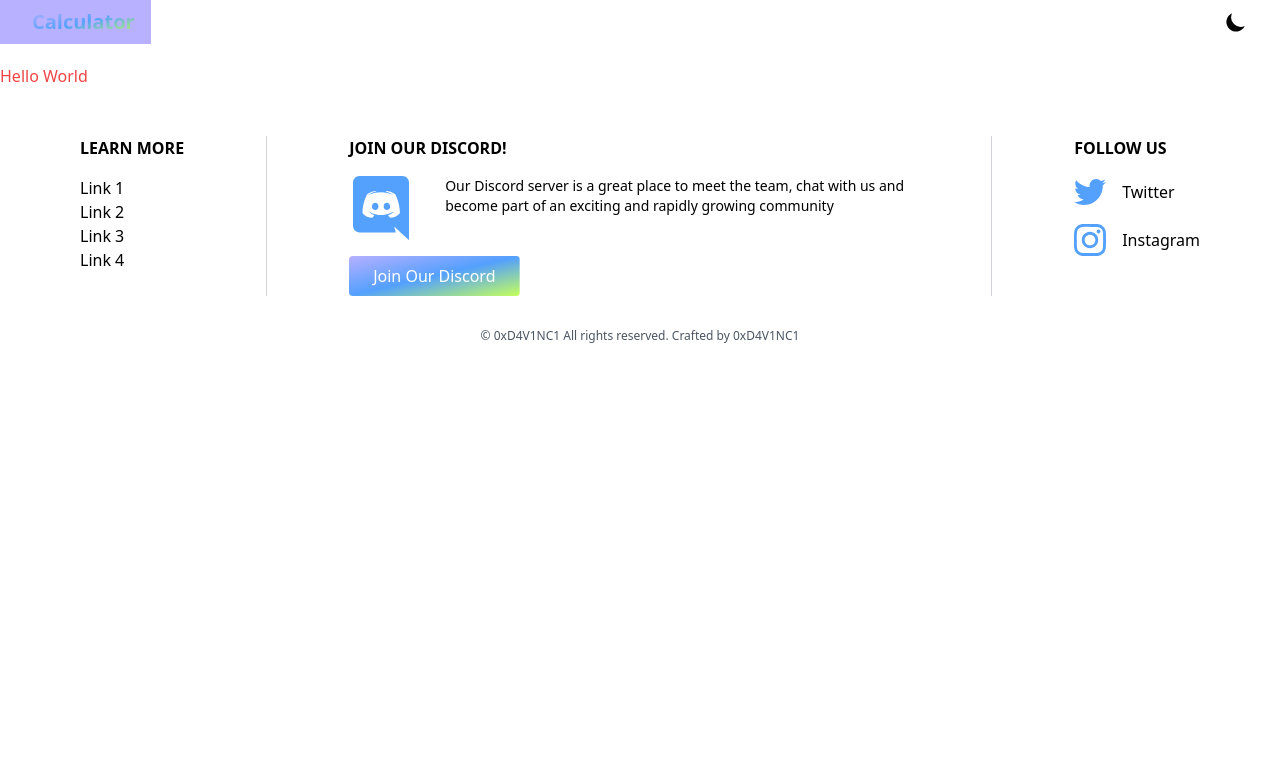
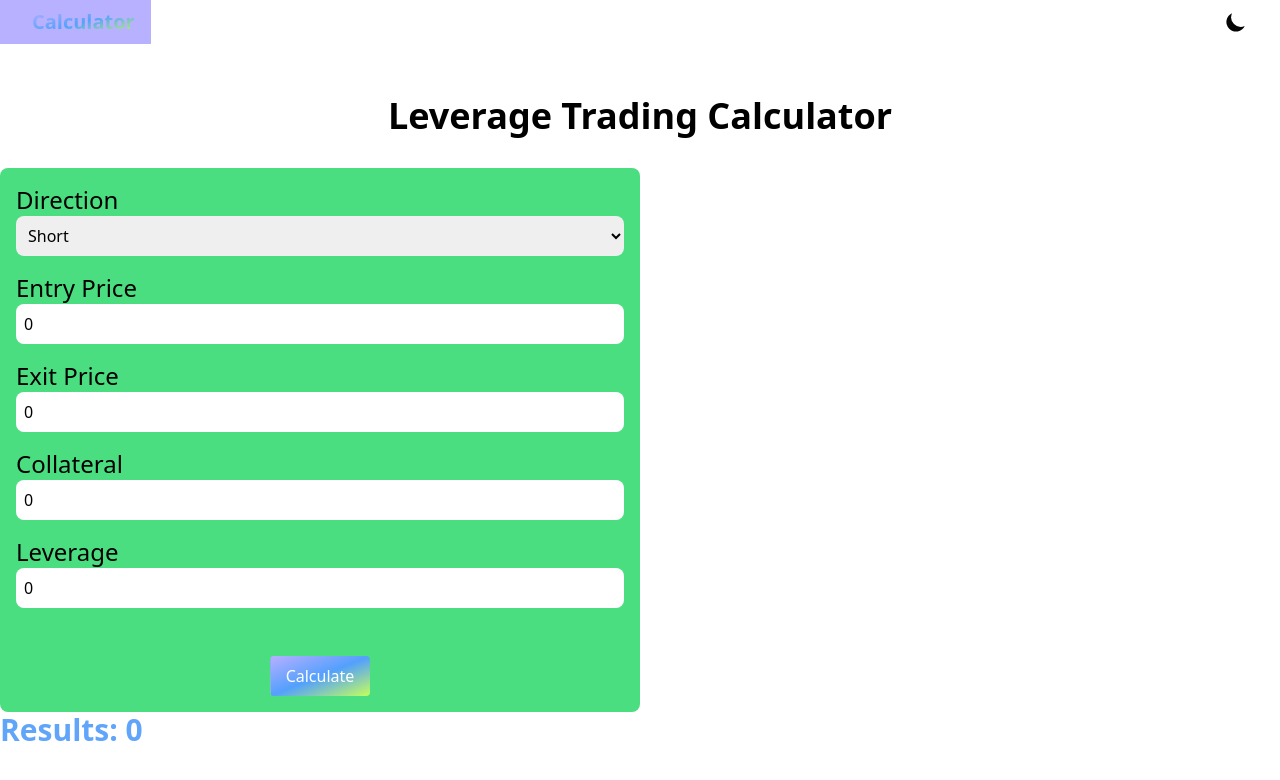
Before and after one commit to 0xD4V1NC1/leverage-trading-calculator, a Next.js app: page / in a window 1280 px wide. Shown: the top 780 px of the page. Built offline with nearby package versions, Linux system fonts and the light colour scheme.

Commit message:
stashing changes

```diff
--- /dev/null
+++ b/components/Components/Calculator.tsx
@@ -0,0 +1,117 @@
+import React, { useState } from 'react';
+import {
+  Formik, Field, Form, ErrorMessage,
+} from 'formik';
+import * as Yup from 'yup';
+import Button from '../UI/Button';
+
+type Direction = 'short' | 'long';
+
+const CalculatorSchema = Yup.object().shape({
+  direction: Yup.mixed<Direction>().oneOf(['short', 'long']).required('This field is required'),
+  'entry-price': Yup.number().typeError('you must specify a number').required('This field is required'),
+  'exit-price': Yup.number().typeError('you must specify a number').required('This field is required'),
+  collateral: Yup.number().typeError('you must specify a number').required('This field is required'),
+  leverage: Yup.number().typeError('you must specify a number').required('This field is required'),
+});
+
+const Calculator = () => {
+  const [results, setResults] = useState<number>(0);
+  const sectionGroupClasses = 'grid grid-col-2 mb-4';
+  const labelClasses = 'text-2xl text-semibold text-black dark:text-white mr-4';
+  const fieldClasses = 'rounded-lg p-2';
+  const errorMsgClasses = 'text-red-500';
+
+  const handleCalculate = (values: any) => {
+    console.log('values:', values);
+    const total = values['entry-price'] + values['exit-price'];
+    setResults(total);
+    // alert(JSON.stringify(values, null, 2));
+    alert(total);
+  };
+  return (
+    <div className="flex flex-col w-full">
+      <Formik
+        initialValues={{
+          direction: 'short',
+          'entry-price': 0,
+          'exit-price': 0,
+          collateral: 0,
+          leverage: 0,
+        }}
+        onSubmit={(values) => handleCalculate(values)}
+        validationSchema={CalculatorSchema}
+      >
+        <Form className="flex flex-col justify-center bg-green-400 p-4 rounded-lg w-1/2">
+          <div id="direction-group" className={sectionGroupClasses}>
+            <label className={labelClasses} htmlFor="direction">
+              Direction
+            </label>
+            {/* <Field className={fieldClasses} id="direction" name="direction" /> */}
+            <Field className={fieldClasses} as="select" name="direction">
+              <option value="short">Short</option>
+              <option value="long">Long</option>
+            </Field>
+            <ErrorMessage component="a" className={errorMsgClasses} name="direction" />
+          </div>
+
+          <div id="entry-price-group" className={sectionGroupClasses}>
+            <label className={labelClasses} htmlFor="entry-price">
+              Entry Price
+            </label>
+            <Field className={fieldClasses} id="entry-price" name="entry-price" type="number" />
+            <ErrorMessage component="a" className={errorMsgClasses} name="entry-price" />
+          </div>
+
+          <div id="exit-price-group" className={sectionGroupClasses}>
+            <label className={labelClasses} htmlFor="exit-price">
+              Exit Price
+            </label>
+            <Field className={fieldClasses} id="exit-price" name="exit-price" type="number" />
+            <ErrorMessage
+              component="a"
+              className={errorMsgClasses}
+              name="exit-price"
+            />
+          </div>
+
+          <div id="collateral-group" className={sectionGroupClasses}>
+            <label className={labelClasses} htmlFor="collateral">
+              Collateral
+            </label>
+            <Field className={fieldClasses} id="collateral" name="collateral" type="number" />
+            <ErrorMessage
+              component="a"
+              className={errorMsgClasses}
+              name="collateral"
+            />
+          </div>
+
+          <div id="leverage-group" className={sectionGroupClasses}>
+            <label className={labelClasses} htmlFor="leverage">
+              Leverage
+            </label>
+            <Field className={fieldClasses} id="leverage" name="leverage" type="number" />
+            <ErrorMessage
+              component="a"
+              className={errorMsgClasses}
+              name="leverage"
+            />
+          </div>
+
+          <div className="mt-8 flex justify-center">
+            <Button type="submit" className="py-2 px-4" text="Calculate" ariaLabel="calculate" color="primary" />
+          </div>
+        </Form>
+      </Formik>
+      <div className="text-3xl font-bold text-blue-400">
+        <p>
+          Results:
+          {' '}
+          {results}
+        </p>
+      </div>
+    </div>
+  );
+};
+export default Calculator;
--- /dev/null
+++ b/components/UI/Container.tsx
@@ -0,0 +1,38 @@
+import React from 'react';
+import ContainerInterface from '../../interfaces/ContainerInterface';
+
+const Container = ({
+  margin, padding, className, children,
+}: ContainerInterface) => {
+  let p = '';
+  let m = '';
+
+  if (padding === 'small') {
+    p = 'px-1';
+  } else if (padding === 'medium') {
+    p = 'px-2';
+  } else if (padding === 'large') {
+    p = 'px-4 md:px-8';
+  } else if (padding === 'xlarge') {
+    p = 'px-4 md:px-12';
+  } else if (padding === 'none') {
+    p = 'px-0';
+  }
+
+  if (margin === 'xsmall') {
+    m = 'my-2';
+  } else if (margin === 'small') {
+    m = 'my-4';
+  } else if (margin === 'medium') {
+    m = 'my-4 md:my-8';
+  } else if (margin === 'large') {
+    m = 'my-12 md:my-24';
+  } else if (margin === 'xlarge') {
+    m = 'my-24 md:my-48';
+  } else if (margin === 'none') {
+    m = 'my-0';
+  }
+  return <div className={`container mx-auto ${p} ${m} ${className || ''}`}>{children}</div>;
+};
+
+export default Container;
--- /dev/null
+++ b/interfaces/ContainerInterface.tsx
@@ -0,0 +1,8 @@
+import React, { ReactNode } from 'react';
+
+export default interface ContainerInterface {
+    margin?: string;
+    padding?: string;
+    className?: string;
+    children: ReactNode;
+};
--- a/package.json
+++ b/package.json
@@ -9,11 +9,13 @@
     "lint": "next lint"
   },
   "dependencies": {
+    "formik": "^2.2.9",
     "next": "12.2.4-canary.8",
     "react": "^18.2.0",
     "react-dom": "^18.2.0",
     "react-focus-lock": "^2.9.1",
-    "uuid": "^8.3.2"
+    "uuid": "^8.3.2",
+    "yup": "^0.32.11"
   },
   "devDependencies": {
     "@types/node": "18.6.3",
--- a/pages/index.tsx
+++ b/pages/index.tsx
@@ -1,22 +1,23 @@
-/* eslint-disable @typescript-eslint/no-unused-vars */
-import React, { useState } from 'react';
+import React from 'react';
 import type { NextPage } from 'next';
 import Layout from '../components/Layout/Layout';
+import Container from '../components/UI/Container';
+import Calculator from '../components/Components/Calculator';
 
-const Home: NextPage = () => {
-  const [leverage, setLeverage] = useState<number>(0);
-  const [collateral, setCollateral] = useState<number>(0);
-  const [entryPrice, setEntryPrice] = useState<number>(0);
-  const [exitPrice, setExitPrice] = useState<number>(0);
-  const [tradeDirection, setTradeDirection] = useState<'long' | 'short'>('long');
-  return (
-    <Layout>
-      <div>
-        <h2 className="text-red-500">Hello World</h2>
-      </div>
-    </Layout>
+const Home: NextPage = () => (
+  <Layout noFooter>
+    <div className="min-h-screen bg-white dark:bg-primary-dark-500">
+      <Container>
+        <div className="pt-8">
+          <h1 className="text-center text-4xl font-semibold text-black dark:text-white">Leverage Trading Calculator</h1>
+        </div>
+        <div className="pt-8 flex justify-center">
+          <Calculator />
+        </div>
+      </Container>
+    </div>
+  </Layout>
 
-  );
-};
+);
 
 export default Home;
```
Also changed, not shown: .eslintrc.json, 1 other file (tests, documents, lock files or other folders).
